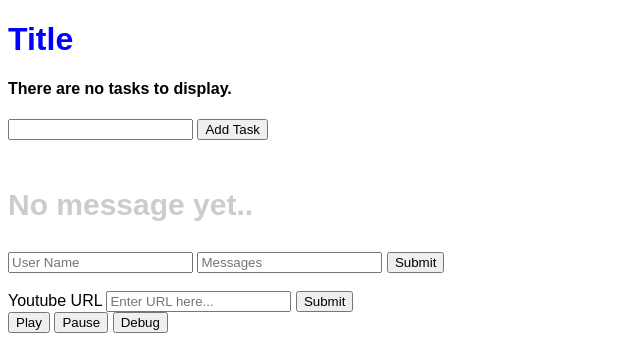
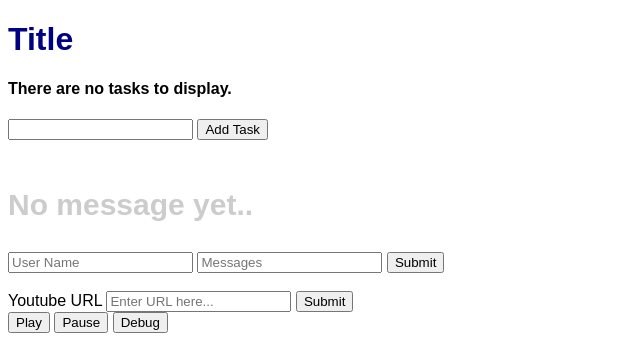
Before and after one commit to asori015/Youtube-Synchronization-Website, a Flask app: page / in a window 1280 px wide. Shown: the top 337 px of the page, without its empty margins (0-640 px from the left). Run offline with Flask 2, Linux system fonts and the light colour scheme; data that the repository does not hold is empty; some libraries are stand-ins or nearby versions.

Commit message:
testing caching

```diff
--- a/static/css/style.css
+++ b/static/css/style.css
@@ -3,5 +3,5 @@ body{
 }
 
 h1{
-    color: blue;
+    color: navy;
 }
```
